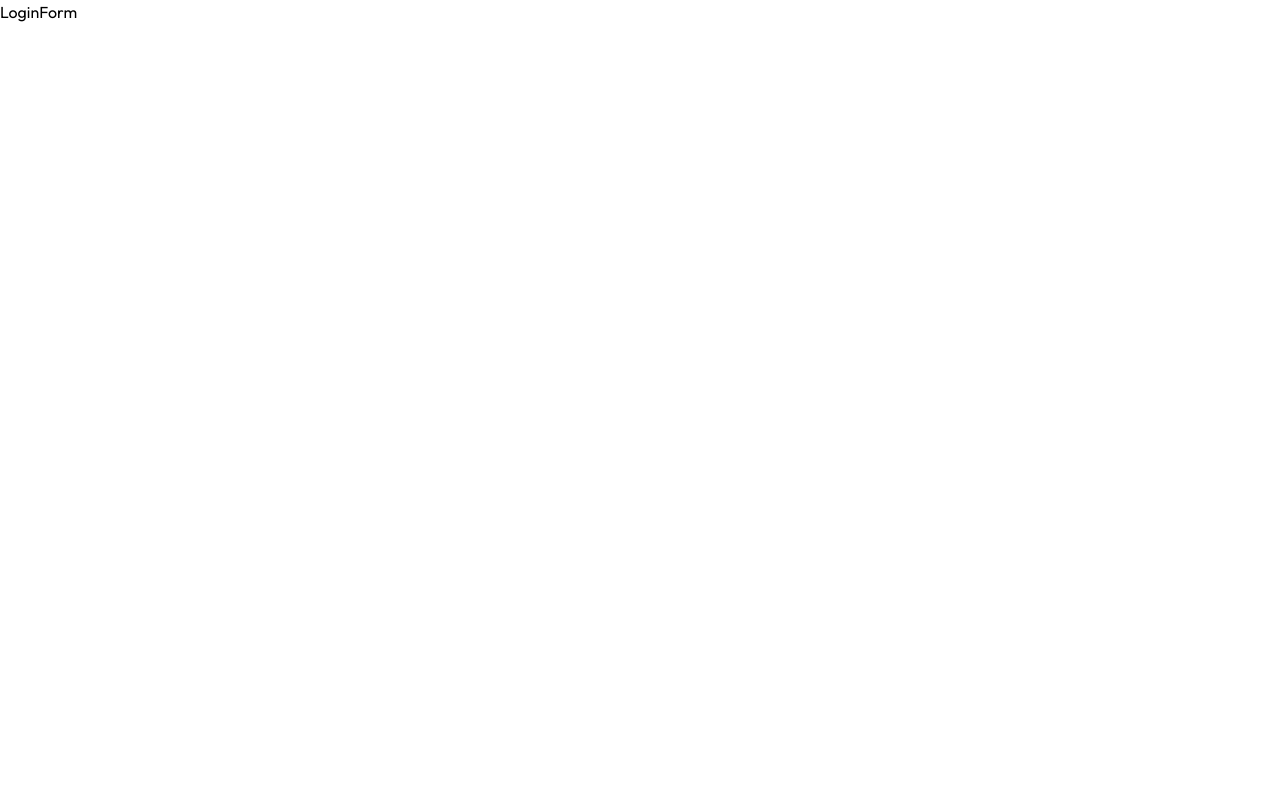
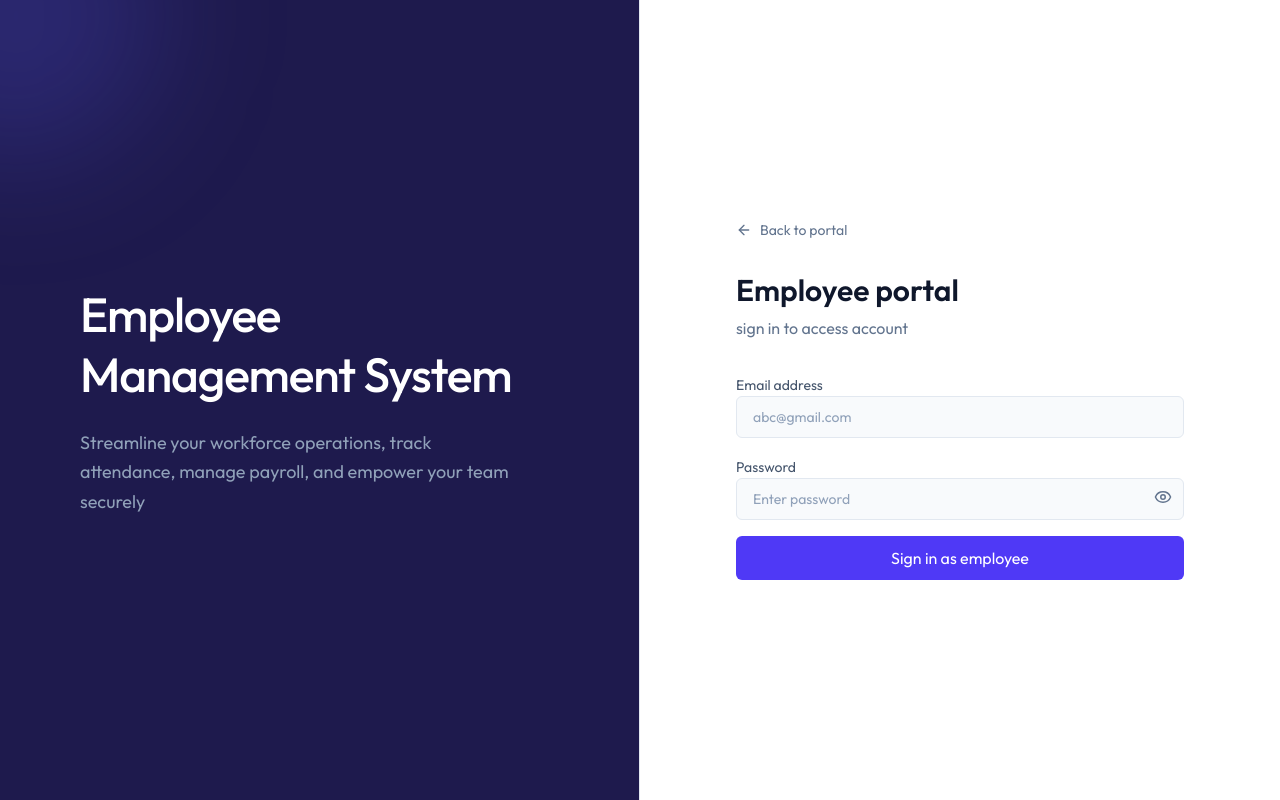
Before and after one commit to minahil-azaz/Employee-Management-System, a React (Vite) app in the folder client/: page /login/employee in a window 1280 px wide. Built offline with nearby package versions, Linux system fonts and the light colour scheme.

Commit message:
sign in form complete

```diff
--- /dev/null
+++ b/client/postcss.config.js
@@ -0,0 +1,6 @@
+export default {
+  plugins: {
+    "@tailwindcss/postcss": {},
+    autoprefixer: {},
+  },
+}
--- a/client/src/App.jsx
+++ b/client/src/App.jsx
@@ -2,8 +2,8 @@ import React from 'react'
 import { Toaster } from 'react-hot-toast'
 import { Navigate, Route, Routes } from 'react-router-dom'
 
-import loginLanding from './pages/loginLanding';
-import { Layout } from 'lucide-react';
+import LoginLanding from './pages/loginLanding';
+import Layout from './pages/Layout';
 import Dashboard from './pages/dashboard';
 import Employee from './pages/Employee';
 import Attandence from './pages/attandence';
@@ -12,9 +12,8 @@ import Payslips from './pages/payslips';
 import Printpayslip from './pages/printpayslip';
 import Settings from "./pages/Settings";
 import LoginForm from './components/LoginForm';
-import LoginLanding from './pages/loginLanding';
 
-export const App = () => {
+const App = () => {
   return (
     <>
       <Toaster />
@@ -23,8 +22,13 @@ export const App = () => {
 
         <Route path="/login" element={<LoginLanding />} />
 
-        <Route path="/login/admin" element={<LoginForm role="admin" title="Admin portal" subtitle="login to manage the organization" />} />
-        <Route path="/login/employee" element={<LoginForm role="employee" title="Admin portal" subtitle="sign to access the account" />} />
+        <Route path="/login/admin" element={
+          <LoginForm role="admin" title="Admin portal" subtitle="login to manage the organization" />
+        } />
+
+        <Route path="/login/employee" element={
+          <LoginForm role="employee" title="Employee portal" subtitle="sign in to access account" />
+        } />
 
         <Route element={<Layout />}>
           <Route path="/dashboard" element={<Dashboard />} />
@@ -40,9 +44,8 @@ export const App = () => {
         <Route path="*" element={<Navigate to="/dashboard" replace />} />
 
       </Routes>
-
-
-
     </>
   )
 }
+
+export default App;
--- a/client/src/components/LoginForm.jsx
+++ b/client/src/components/LoginForm.jsx
@@ -1,8 +1,119 @@
-import React from 'react'
+import React, { useState } from 'react'
+import LoginLeftSide from './LoginLeftSide'
+import { Link } from 'react-router-dom'
+import { ArrowLeftIcon, EyeIcon, EyeOffIcon, Loader2Icon } from 'lucide-react';
 
-const LoginForm = () => {
+const LoginForm = ({ role, title, subtitle }) => {
+
+  const [email, setEmail] = useState("")
+  const [password, setPassword] = useState("")
+  const [showPassword, setShowPassword] = useState(false)
+  const [error, setError] = useState("")
+  const [loading, setLoading] = useState(false)
+
+  const handleSubmit = async (e) => {
+    e.preventDefault()
+  }
+
   return (
-    <div>LoginForm</div>
+    <div className="min-h-screen flex flex-col md:flex-row">
+
+      {/* LEFT SIDE */}
+      <LoginLeftSide />
+
+      {/* RIGHT SIDE */}
+      <div className="w-full md:w-1/2 flex items-center justify-center p-6 sm:p-10 lg:p-16 bg-white">
+
+        <div className="w-full max-w-md animate-fade-in">
+
+          {/* Back Button */}
+          <Link
+            to="/login"
+            className="inline-flex items-center gap-2 text-sm text-slate-500 hover:text-indigo-600 transition mb-8"
+          >
+            <ArrowLeftIcon size={16} />
+            Back to portal
+          </Link>
+
+          {/* Header */}
+          <div className="mb-8">
+            <h1 className="text-3xl font-semibold text-slate-900 mb-2">
+              {title}
+            </h1>
+            <p className="text-slate-500">
+              {subtitle}
+            </p>
+          </div>
+
+          {/* Error */}
+          {error && (
+            <div className="mb-4 text-sm text-red-500 bg-red-50 p-2 rounded">
+              {error}
+            </div>
+          )}
+
+          {/* Form */}
+          <form onSubmit={handleSubmit} className="space-y-4">
+
+            {/* Email */}
+            <div>
+              <label className="text-sm text-slate-600">
+                Email address
+              </label>
+              <input
+                type="email"
+                value={email}
+                onChange={(e) => setEmail(e.target.value)}
+                required
+                placeholder="abc@gmail.com"
+              />
+            </div>
+
+            {/* Password */}
+            <div>
+              <label className="text-sm text-slate-600">
+                Password
+              </label>
+
+              <div className="relative">
+                <input
+                  type={showPassword ? 'text' : 'password'}
+                  value={password}
+                  onChange={(e) => setPassword(e.target.value)}
+                  required
+                  placeholder="Enter password"
+                />
+
+                <button
+                  type="button"
+                  onClick={() => setShowPassword(!showPassword)}
+                  className="absolute right-3 top-2.5 text-slate-500"
+                >
+                  {showPassword ? (
+                    <EyeOffIcon size={18} />
+                  ) : (
+                    <EyeIcon size={18} />
+                  )}
+                </button>
+              </div>
+            </div>
+
+            {/* Submit */}
+            <button
+              type="submit"
+              disabled={loading}
+              className="w-full bg-indigo-600 hover:bg-indigo-700 text-white py-2.5 rounded-md flex items-center justify-center gap-2"
+            >
+              {loading && <Loader2Icon className="animate-spin" size={18} />}
+              Sign in as {role}
+            </button>
+
+          </form>
+
+        </div>
+
+      </div>
+    </div>
   )
 }
 
--- /dev/null
+++ b/client/src/components/LoginLeftSide.jsx
@@ -0,0 +1,22 @@
+const LoginLeftSide = () => {
+    return (
+
+      <div className="hidden md:flex w-1/2 bg-indigo-950 relative overflow-hidden border-r border-slate-200">
+
+        <div className="absolute -top-32 -left-32 w-72 h-72 bg-indigo-500/20 rounded-full blur-3xl"></div>
+
+        <div className="relative z-10 flex flex-col items-start justify-center p-12 lg:p-20 w-full h-full">
+          <h1 className="text-4xl lg:text-5xl font-medium text-white mb-6 leading-tight tracking-tight">
+            Employee <br /> Management System
+          </h1>
+
+          <p className="text-slate-400 text-lg max-w-md leading-relaxed">
+            Streamline your workforce operations, track attendance, manage payroll, and empower your team securely
+          </p>
+        </div>
+
+      </div>
+    )
+  }
+
+  export default LoginLeftSide
--- a/client/src/index.css
+++ b/client/src/index.css
@@ -1,72 +1,89 @@
-/* ✅ MUST BE FIRST */
+/* Fonts (keep at top) */
 @import url("https://fonts.googleapis.com/css2?family=Fira+Code:wght@300..700&family=Outfit:wght@100..900&display=swap");
 
-/* Tailwind */
+/* Tailwind directives */
+
+
+/* Global font */
 @import "tailwindcss";
-
 * {
-    font-family: "Outfit", "Inter";
+  font-family: "Outfit", "Inter", sans-serif;
 }
 
+/* ===================== */
+/* Custom Utilities */
+/* ===================== */
+
 @layer utilities {
+
   /* Card styles */
   .card {
     @apply bg-white rounded-lg border border-slate-200/70;
   }
+
   .card-hover {
     @apply hover:-translate-y-0.5 transition-all duration-300;
   }
 
-    /* Button styles */
+  /* Buttons */
   .btn-primary {
-        @apply bg-linear-to-r from-indigo-600 to-indigo-500 text-white px-5 py-2.5 rounded-md text-sm
+    @apply bg-gradient-to-r from-indigo-600 to-indigo-500 text-white px-5 py-2.5 rounded-md text-sm
            hover:from-indigo-700 hover:to-indigo-600 transition-all duration-200 shadow-md shadow-indigo-500/25
            active:scale-[0.98];
   }
+
   .btn-secondary {
     @apply bg-white text-slate-700 border border-slate-200 px-5 py-2.5 rounded-md text-sm
            hover:bg-slate-50 hover:border-slate-300 transition-all duration-200;
   }
 
-    /* Input, Select, Textarea styles */
+  /* Inputs */
   input,
   select,
   textarea {
-        @apply w-full px-4 py-2.5 bg-slate-50/50 border border-slate-200 rounded-md
+    @apply w-full px-4 py-2.5 bg-slate-50 border border-slate-200 rounded-md
            focus:outline-none focus:ring-2 focus:ring-indigo-500/20 focus:border-indigo-400
            transition-all duration-200 text-sm placeholder:text-slate-400;
   }
 
-    /* Table styles */
+  /* Tables */
   .table-modern {
     @apply w-full text-left text-sm;
   }
+
   .table-modern thead {
     @apply text-xs font-semibold text-slate-500 uppercase tracking-wider;
   }
+
   .table-modern thead th {
-        @apply px-6 py-4 bg-slate-50/80;
+    @apply px-6 py-4 bg-slate-50;
   }
+
   .table-modern tbody {
     @apply divide-y divide-slate-100;
   }
+
   .table-modern tbody tr {
-        @apply hover:bg-slate-50/50 transition-colors duration-150;
+    @apply hover:bg-slate-50 transition-colors duration-150;
   }
+
   .table-modern tbody td {
     @apply px-6 py-4;
   }
 
-    /* Badge styles */
+  /* Badges */
   .badge {
     @apply inline-flex items-center px-2.5 py-1 rounded-md text-xs;
   }
+
   .badge-success {
     @apply bg-emerald-50 text-emerald-700 ring-1 ring-emerald-600/10;
   }
+
   .badge-warning {
     @apply bg-amber-50 text-amber-700 ring-1 ring-amber-600/10;
   }
+
   .badge-danger {
     @apply bg-rose-50 text-rose-700 ring-1 ring-rose-600/10;
   }
@@ -75,9 +92,11 @@
   .page-header {
     @apply mb-8;
   }
+
   .page-title {
     @apply text-2xl font-medium text-slate-900 tracking-tight;
   }
+
   .page-subtitle {
     @apply text-slate-500 text-sm mt-1;
   }
@@ -86,12 +105,16 @@
   .animate-fade-in {
     animation: fadeIn 0.4s ease-out;
   }
+
   .animate-slide-up {
     animation: slideUp 0.4s ease-out;
   }
 }
 
+/* ===================== */
 /* Keyframes */
+/* ===================== */
+
 @keyframes fadeIn {
   from { opacity: 0; }
   to { opacity: 1; }
@@ -108,21 +131,32 @@
   }
 }
 
+/* ===================== */
 /* Scrollbar */
+/* ===================== */
+
 ::-webkit-scrollbar {
   width: 6px;
 }
+
 ::-webkit-scrollbar-track {
-    @apply bg-transparent;
-}
-::-webkit-scrollbar-thumb {
-    @apply bg-slate-300 rounded-full;
-}
-::-webkit-scrollbar-thumb:hover {
-    @apply bg-slate-400;
+  background: transparent;
 }
 
+::-webkit-scrollbar-thumb {
+  background: #cbd5f5;
+  border-radius: 9999px;
+}
+
+::-webkit-scrollbar-thumb:hover {
+  background: #94a3b8;
+}
+
+/* ===================== */
 /* Selection */
+/* ===================== */
+
 ::selection {
-    @apply bg-indigo-100 text-indigo-900;
+  background: #e0e7ff;
+  color: #1e1b4b;
 }
--- a/client/src/main.jsx
+++ b/client/src/main.jsx
@@ -1,7 +1,8 @@
 
 import { createRoot } from 'react-dom/client'
 import './index.css'
-import { App } from './App'
+
+import App from './App'
 import { BrowserRouter } from 'react-router-dom'
 
 
--- a/client/src/pages/Dashboard.jsx
+++ b/client/src/pages/Dashboard.jsx
@@ -1,4 +1,4 @@
-import React from 'react'
+
 
 const Dashboard = () => {
   return (
--- a/client/src/pages/Layout.jsx
+++ b/client/src/pages/Layout.jsx
@@ -7,7 +7,7 @@ const Layout = () => {
       <p>Sidebar</p>
 
       <main className="flex-1 overflow-y-auto">
-        <div className="p-4 pt-16 sm:p-6 sm:pt-6 lg:p-8 max-w-400 mx-auto">
+        <div className="p-4 pt-16 sm:p-6 sm:pt-6 lg:p-8 max-w-400 mx-auto ">
           <Outlet />
         </div>
       </main>
--- a/client/src/pages/LoginLanding.jsx
+++ b/client/src/pages/LoginLanding.jsx
@@ -1,9 +1,84 @@
-import React from 'react'
+import { ArrowRight, Shield, User } from 'lucide-react';
+import { Link } from 'react-router-dom';
+import LoginLeftSide from '../components/LoginLeftSide';
 
 const LoginLanding = () => {
+
+  const portalOption = [
+    {
+      to: "/login/admin",
+      title: "Admin portal",
+      description: "login to manage the organization",
+      icon: Shield
+    },
+    {
+      to: "/login/employee",
+      title: "Employee portal",
+      description: "sign in to access account",
+      icon: User
+    }
+  ];
+
   return (
-    <div>loginLanding</div>
-  )
-}
+    <div className="min-h-screen flex flex-col md:flex-row">
 
-export default LoginLanding
+      <LoginLeftSide />
+
+      <div className="w-full md:w-1/2 flex flex-col items-center justify-center p-6 sm:p-12 lg:p-16 relative overflow-y-auto min-h-screen">
+
+        <div className="w-full max-w-md animate-fade-in relative z-10">
+
+          {/* header */}
+          <div className="mb-10 text-center md:text-left">
+            <h2 className="text-3xl font-medium text-slate-900 tracking-tight mb-3">
+              Welcome Back
+            </h2>
+            <p className="text-slate-500">
+              Select your portal to securely access your account
+            </p>
+          </div>
+
+          {/* portals list */}
+          <div className="space-y-4">
+            {portalOption.map((portal) => {
+              const Icon = portal.icon;
+
+              return (
+                <Link
+                  key={portal.to}
+                  to={portal.to}
+                  className="group block bg-slate-50 border border-slate-200 rounded-lg p-5 sm:p-6 transition-all duration-300 hover:border-indigo-400 hover:bg-indigo-50"
+                >
+                  <div className="flex items-center justify-between gap-4 sm:gap-5">
+
+                    <div>
+                      <h3 className="text-lg text-slate-800 group-hover:text-indigo-600 mb-1 transition-colors">
+                        {portal.title}
+                      </h3>
+                      <p className="text-sm text-slate-500">
+                        {portal.description}
+                      </p>
+                    </div>
+
+                    <div className="flex items-center gap-3">
+                      <Icon className="w-5 h-5 text-slate-400 group-hover:text-indigo-500" />
+                      <ArrowRight className="w-4 h-4 text-slate-400 group-hover:text-indigo-500 group-hover:translate-x-1 transition-all duration-300" />
+                    </div>
+
+                  </div>
+                </Link>
+              );
+            })}
+          </div>
+          <footer className="w-full text-left py-4 text-sm text-slate-500 border-t border-slate-200 mt-10">
+      © {new Date().getFullYear()} Employee Management System. All rights reserved.
+    </footer>
+
+        </div>
+
+      </div>
+    </div>
+  );
+};
+
+export default LoginLanding;
```
Also changed, not shown: client/package.json (+6 -3 lines), client/tailwind.config.js (added, +8 -0 lines), client/vite.config.js (+3 -5 lines), 1 other file (tests, documents, lock files or other folders). Lines whose indentation alone changed are shown as unchanged.
